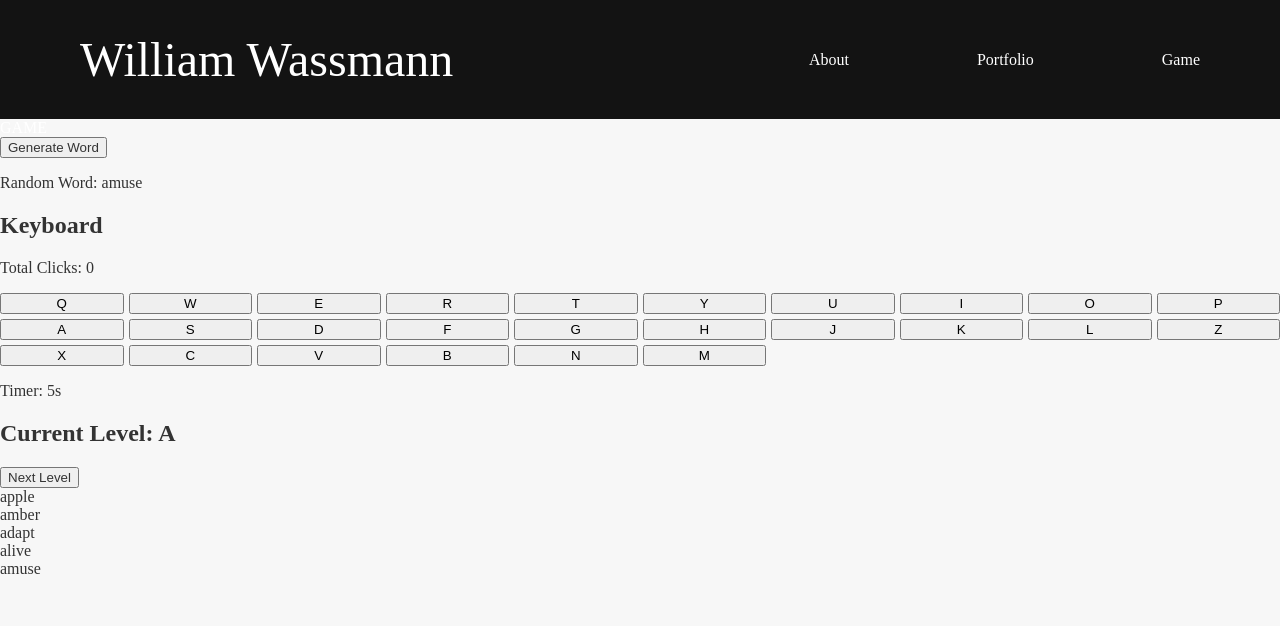
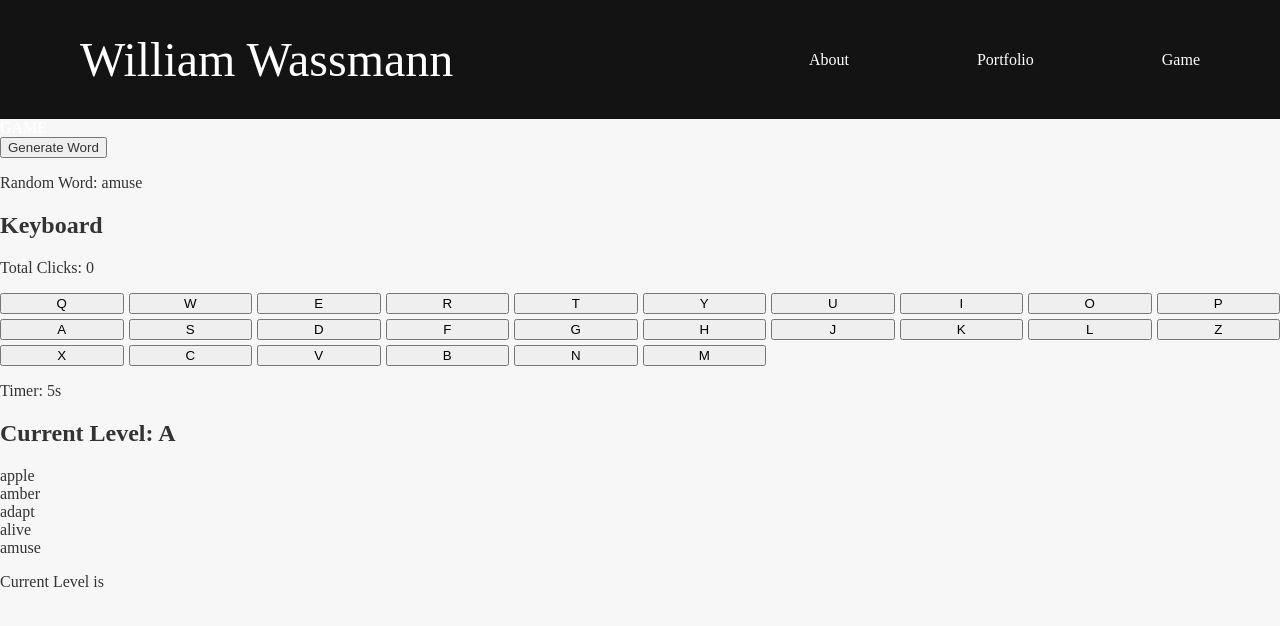
Before and after one commit to wmwassmann/master, a React (Vite) app: page /game in a window 1280 px wide. Shown: the top 626 px of the page. Built offline with nearby package versions, Linux system fonts and the light colour scheme.

Commit message:
Lots of great updates - passing data back up the chain

```diff
--- a/src/components/Game/LevelHandler.jsx
+++ b/src/components/Game/LevelHandler.jsx
@@ -1,7 +1,10 @@
 import React, { useState, useEffect } from 'react';
 import "../../css/randomWord.css"
+import UserInput from './UserInput';
 
 const LevelHandler = (props) => {
+
+    const nextLevel = props.nextLevel
     const updateLevel =  props.updateLevel
     console.log("Are we " + updateLevel)
 
@@ -25,6 +28,7 @@ const LevelHandler = (props) => {
     const handleNextLevel = () => {
         // Increment the level index, and loop back to the beginning if needed
         setCurrentLevelIndex((prevIndex) => (prevIndex + 1) % levelByLetters.length);
+        levelHandler(currentLetter)
 
         // Update the state to prevent calling handleNextLevel again
         setUpdateLevel(false);
@@ -37,104 +41,22 @@ const LevelHandler = (props) => {
         }
     }, [updateLevel]);
 
+    console.log("Updated Level is " + updatedLevel)
+
+
+
+
+
     return (
         <div>
             <h2 className='tag'>Current Level: {currentLetter}</h2>
-            <button className='tag' onClick={handleNextLevel}>Next Level</button>
-
             <div>
-            {currentWordList.map((word, index) => (
-                <div className='tag' key={index}>{word}</div>
-            ))}
+                {currentWordList.map((word, index) => (
+                    <div className='tag' key={index}>{word}</div>
+                ))}
             </div>
-    </div>
+        </div>
     );
 };
 
 export default LevelHandler;
-
-// import React, { useState } from 'react';
-// import "../../css/randomWord.css"
-
-// const LevelHandler = (props) => {
-
-//     let updateLevel = props.updateLevel;
-
-//     const wordsByLetter = {
-//       A: ['apple', 'amber', 'adapt', 'alive', 'amuse', /* add more words */],
-//       B: ['beach', 'baker', 'badge', 'bloom', 'brave', /* add more words */],
-//       C: ['candy', 'champ', 'crisp', 'crown', 'curse', /* add more words */],
-//       D: ['dance', 'drown', 'dealt', 'dream', 'douse', /* add more words */],
-//       E: ['eager', 'elbow', 'emote', 'equal', 'error', /* add more words */],
-//       F: ['fable', 'frost', 'frown', 'frame', 'flame', /* add more words */],
-//     };
-
-//     const levelByLetters = "ABCDEF";
-
-//     const [currentLevelIndex, setCurrentLevelIndex] = useState(0);
-
-//     const currentLetter = levelByLetters[currentLevelIndex];
-//     const currentWordList = wordsByLetter[currentLetter] || [];
-
-//       const handleNextLevel = () => {
-//         // Increment the level index, and loop back to the beginning if needed
-//         setCurrentLevelIndex((prevIndex) => (prevIndex + 1) % levelByLetters.length);
-
-//         updateLevel = false;
-//       };
-//       console.log("this is " + updateLevel)
-//     if (updateLevel === true) {
-//         handleNextLevel();
-//         console.log("TRUE");
-//     }
-
-//     return (
-//       <div>
-//         <h2 className='tag'>Current Level: {currentLetter}</h2>
-//         <button className='tag' onClick={handleNextLevel}>Next Level</button>
-
-//         <div>
-//             {currentWordList.map((word, index) => (
-//             <div className='tag' key={index}>{word}</div>
-//             ))}
-//       </div>
-//       </div>
-//     );
-//   };
-
-//   export default LevelHandler;
-
-
-// import React from 'react';
-
-// const LevelHandler = (props) => {
-//   // Create an object to hold arrays of five-letter words for each letter
-
-//   const currentLevel = props.currentLevel
-
-
-//   const wordsByLetter = {
-//     A: ['apple', 'amber', 'adapt', 'alive', 'amuse', /* add more words */],
-//     B: ['beach', 'baker', 'badge', 'bloom', 'brave', /* add more words */],
-//     C: ['candy', 'champ', 'crisp', 'crown', 'curse', /* add more words */],
-//     D: ['dance', 'drown', 'dealt', 'dream', 'douse', /* add more words */],
-//     E: ['eager', 'elbow', 'emote', 'equal', 'error', /* add more words */],
-//     F: ['fable', 'frost', 'frown', 'frame', 'flame', /* add more words */],
-//   };
-
-//   // Retrieve the array of five-letter words based on the current letter
-//   const currentWordList = wordsByLetter[currentLetter] || [];
-
-//   return (
-//     <div>
-//       <h2>Words for Letter {currentLetter}</h2>
-//       <ul>
-//         {currentWordList.map((word) => (
-//           <li key={word}>{word}</li>
-//         ))}
-//       </ul>
-//     </div>
-//   );
-// };
-
-// export default LevelHandler;
--- a/src/components/Game/RandomWordGen.jsx
+++ b/src/components/Game/RandomWordGen.jsx
@@ -2,9 +2,15 @@
 import React, { useState, useEffect } from 'react';
 import "../../css/randomWord.css"
 import UserInput from './UserInput';
+import LevelHandler from './LevelHandler';
 
 const RandomWordGenerator = () => {
 
+    const [level, setLevel] = useState("Current Level is ");
+
+    const nextLevel = (lvl) => {
+        setLevel(lvl)
+    }
     const fiveLetterWordsA = ['apple', 'amber', 'adapt', 'alive', 'amuse', /* add more words */];
     const fiveLetterWordsB = ['beach', 'baker', 'badge', 'bloom', 'brave', /* add more words */];
     const fiveLetterWordsC = ['candy', 'champ', 'crisp', 'crown', 'curse', /* add more words */];
@@ -51,7 +57,9 @@ const RandomWordGenerator = () => {
                 thirdLetter={thirdLetter}
                 fourthLetter={fourthLetter}
                 fifthLetter={fifthLetter}
+                nextLevel={nextLevel}
             />
+            <p className='random-word-output'>{level}</p>
         </div>
     )
 }
--- a/src/components/Game/UserInput.jsx
+++ b/src/components/Game/UserInput.jsx
@@ -4,7 +4,7 @@ import Timer from './Timer';
 import LevelHandler from './LevelHandler';
 
 const UserInput = (props) => {
-
+    const nextLevel = props.nextLevel
     // handles the keyboard functionality. We want the state from
     // RandomWordGen.jsx to pop in here.
     const firstLetter = props.firstLetter.toUpperCase();
@@ -63,7 +63,10 @@ const UserInput = (props) => {
                 ))}
             </div>
             <Timer resetTimer={resetTimer}/>
-            <LevelHandler updateLevel={updateLevel}/>
+            <LevelHandler
+                updateLevel={updateLevel}
+                nextLevel={nextLevel}
+            />
         </div>
     );
   };
```
